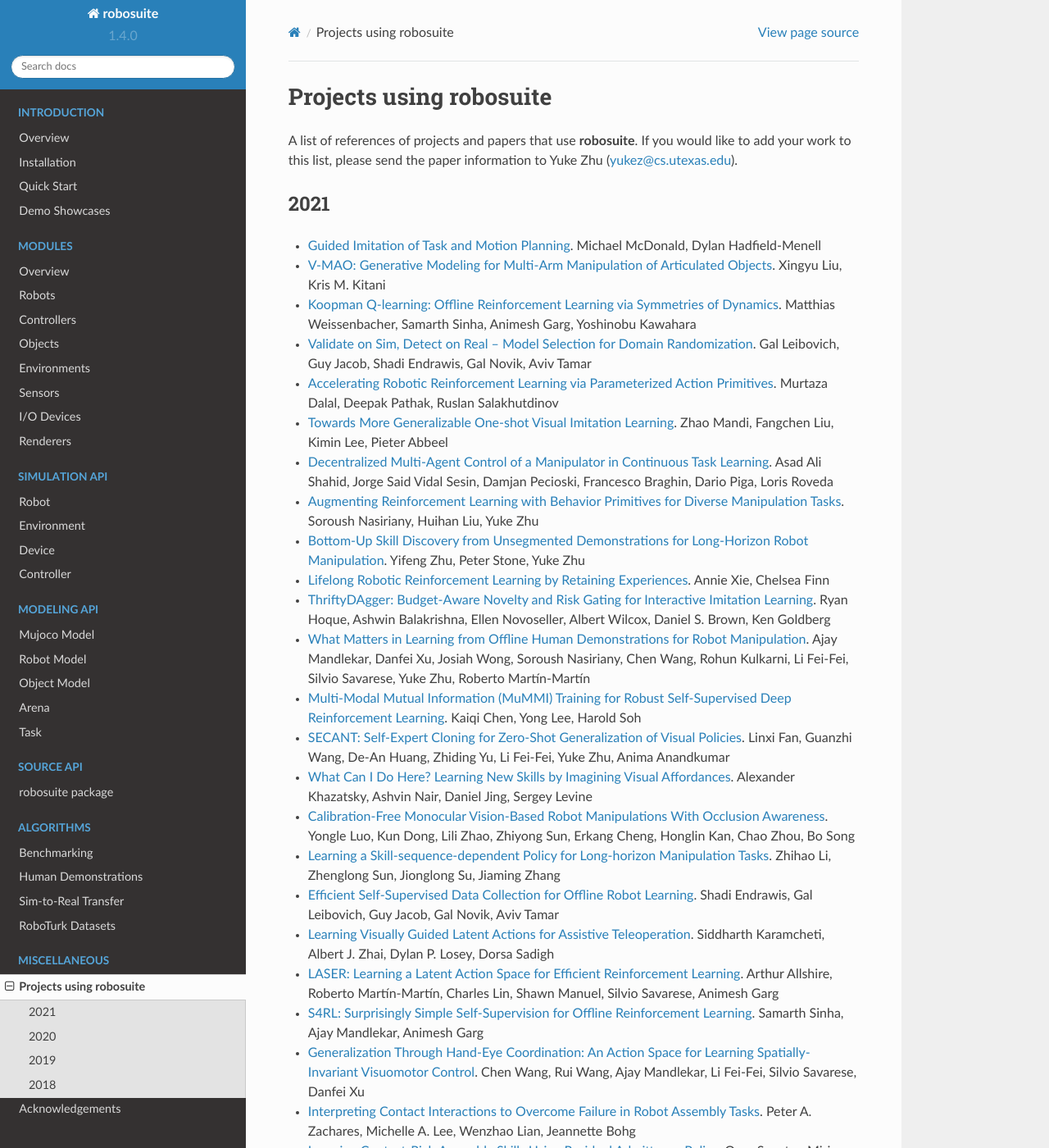
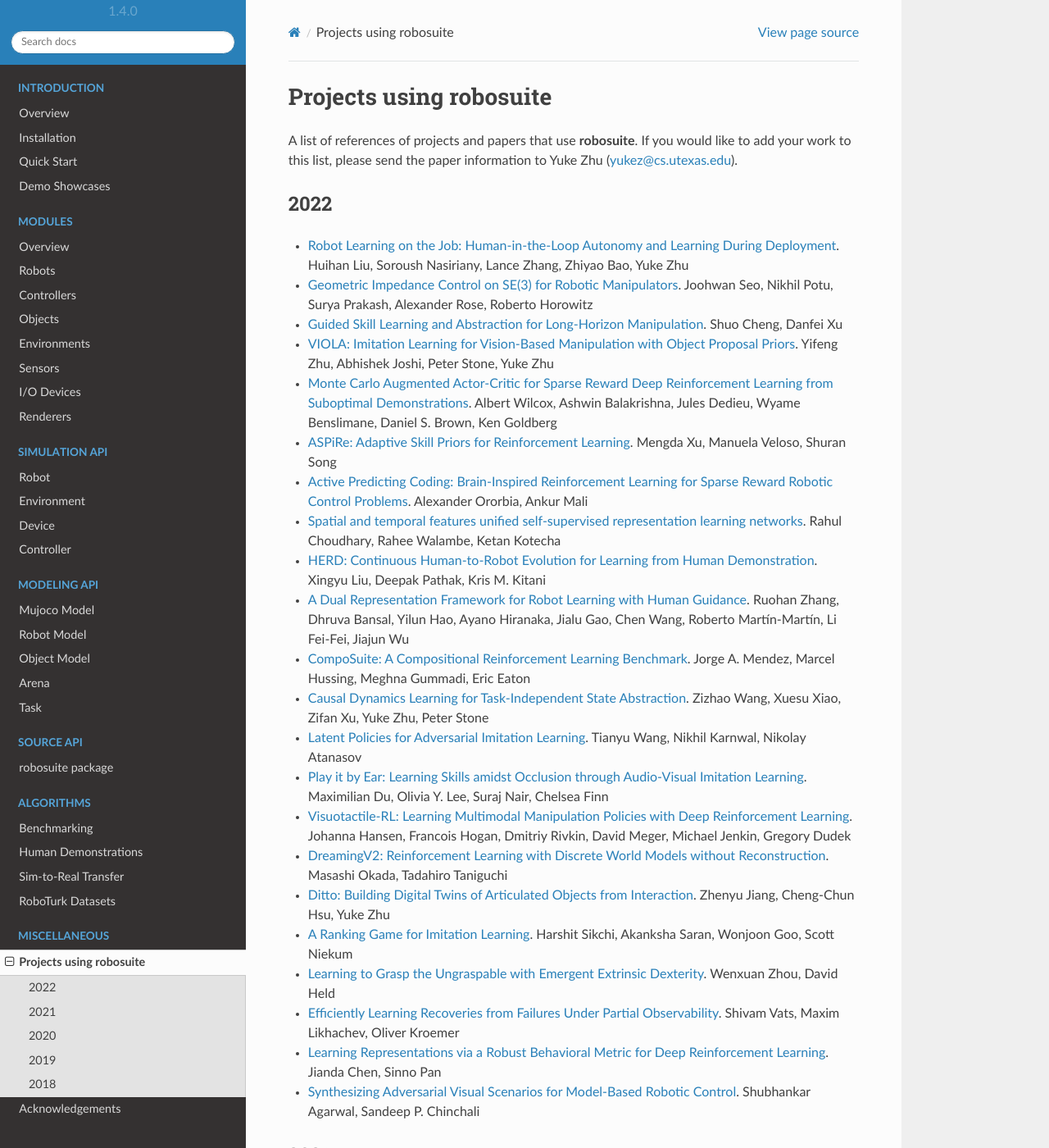
Before and after one commit to ARISE-Initiative/robosuite, a Sphinx documentation site: the page built from docs/references.md, in a window 1280 px wide and 1400 px high. Shown: the whole window at 82% size. Built offline with Sphinx 7.4.7 and the Read the Docs theme 2.0.0, drawn with Linux system fonts in a browser that asks for light colours; some of the changed text lies outside the part shown.

Commit message:
update references for 2021 and 2022

```diff
--- a/docs/references.md
+++ b/docs/references.md
@@ -1,6 +1,31 @@
 # Projects using robosuite
 
 A list of references of projects and papers that use **robosuite**. If you would like to add your work to this list, please send the paper information to Yuke Zhu ([yukez@cs.utexas.edu](mailto:yukez@cs.utexas.edu)).
+
+## 2022
+
+- [Robot Learning on the Job: Human-in-the-Loop Autonomy and Learning During Deployment](https://arxiv.org/abs/2211.08416). Huihan Liu, Soroush Nasiriany, Lance Zhang, Zhiyao Bao, Yuke Zhu
+- [Geometric Impedance Control on SE(3) for Robotic Manipulators](https://arxiv.org/abs/2211.07945). Joohwan Seo, Nikhil Potu, Surya Prakash, Alexander Rose, Roberto Horowitz
+- [Guided Skill Learning and Abstraction for Long-Horizon Manipulation](https://arxiv.org/abs/2210.12631). Shuo Cheng, Danfei Xu
+- [VIOLA: Imitation Learning for Vision-Based Manipulation with Object Proposal Priors](https://arxiv.org/abs/2210.11339). Yifeng Zhu, Abhishek Joshi, Peter Stone, Yuke Zhu
+- [Monte Carlo Augmented Actor-Critic for Sparse Reward Deep Reinforcement Learning from Suboptimal Demonstrations](https://arxiv.org/abs/2210.07432). Albert Wilcox, Ashwin Balakrishna, Jules Dedieu, Wyame Benslimane, Daniel S. Brown, Ken Goldberg
+- [ASPiRe: Adaptive Skill Priors for Reinforcement Learning](https://arxiv.org/abs/2209.15205). Mengda Xu, Manuela Veloso, Shuran Song
+- [Active Predicting Coding: Brain-Inspired Reinforcement Learning for Sparse Reward Robotic Control Problems](https://arxiv.org/abs/2209.09174). Alexander Ororbia, Ankur Mali
+- [Spatial and temporal features unified self-supervised representation learning networks](https://www.sciencedirect.com/science/article/pii/S0921889022001506). Rahul Choudhary, Rahee Walambe, Ketan Kotecha
+- [HERD: Continuous Human-to-Robot Evolution for Learning from Human Demonstration](https://openreview.net/forum?id=VHia4Cint7). Xingyu Liu, Deepak Pathak, Kris M. Kitani
+- [A Dual Representation Framework for Robot Learning with Human Guidance](https://openreview.net/forum?id=H6rr_CGzV9y). Ruohan Zhang, Dhruva Bansal, Yilun Hao, Ayano Hiranaka, Jialu Gao, Chen Wang, Roberto Martín-Martín, Li Fei-Fei, Jiajun Wu
+- [CompoSuite: A Compositional Reinforcement Learning Benchmark](https://arxiv.org/abs/2207.04136). Jorge A. Mendez, Marcel Hussing, Meghna Gummadi, Eric Eaton
+- [Causal Dynamics Learning for Task-Independent State Abstraction](https://arxiv.org/abs/2206.13452). Zizhao Wang, Xuesu Xiao, Zifan Xu, Yuke Zhu, Peter Stone
+- [Latent Policies for Adversarial Imitation Learning](https://arxiv.org/abs/2206.11299). Tianyu Wang, Nikhil Karnwal, Nikolay Atanasov
+- [Play it by Ear: Learning Skills amidst Occlusion through Audio-Visual Imitation Learning](https://arxiv.org/abs/2205.14850). Maximilian Du, Olivia Y. Lee, Suraj Nair, Chelsea Finn
+- [Visuotactile-RL: Learning Multimodal Manipulation Policies with Deep Reinforcement Learning](https://ieeexplore.ieee.org/abstract/document/9812019). Johanna Hansen, Francois Hogan, Dmitriy Rivkin, David Meger, Michael Jenkin, Gregory Dudek
+- [DreamingV2: Reinforcement Learning with Discrete World Models without Reconstruction](https://arxiv.org/abs/2203.00494). Masashi Okada, Tadahiro Taniguchi
+- [Ditto: Building Digital Twins of Articulated Objects from Interaction](https://arxiv.org/abs/2202.08227). Zhenyu Jiang, Cheng-Chun Hsu, Yuke Zhu
+- [A Ranking Game for Imitation Learning](https://arxiv.org/abs/2202.03481). Harshit Sikchi, Akanksha Saran, Wonjoon Goo, Scott Niekum
+- [Learning to Grasp the Ungraspable with Emergent Extrinsic Dexterity](https://arxiv.org/abs/2211.01500). Wenxuan Zhou, David Held
+- [Efficiently Learning Recoveries from Failures Under Partial Observability](https://arxiv.org/abs/2209.13605). Shivam Vats, Maxim Likhachev, Oliver Kroemer
+- [Learning Representations via a Robust Behavioral Metric for Deep Reinforcement Learning](https://openreview.net/forum?id=7YXXt9lRls). Jianda Chen, Sinno Pan
+- [Synthesizing Adversarial Visual Scenarios for Model-Based Robotic Control](https://openreview.net/forum?id=WJbw_C-pCox). Shubhankar Agarwal, Sandeep P. Chinchali
 
 ## 2021
 
@@ -28,6 +53,12 @@
 - [Generalization Through Hand-Eye Coordination: An Action Space for Learning Spatially-Invariant Visuomotor Control](https://arxiv.org/abs/2103.00375). Chen Wang, Rui Wang, Ajay Mandlekar, Li Fei-Fei, Silvio Savarese, Danfei Xu
 - [Interpreting Contact Interactions to Overcome Failure in Robot Assembly Tasks](https://arxiv.org/abs/2101.02725). Peter A. Zachares, Michelle A. Lee, Wenzhao Lian, Jeannette Bohg
 - [Learning Contact-Rich Assembly Skills Using Residual Admittance Policy](https://ieeexplore.ieee.org/document/9636547). Oren Spector, Miriam Zacksenhouse
+- [Learning Multi-Arm Manipulation Through Collaborative Teleoperation](https://arxiv.org/abs/2012.06738). Albert Tung, Josiah Wong, Ajay Mandlekar, Roberto Martín-Martín, Yuke Zhu, Li Fei-Fei, Silvio Savarese
+- [OSCAR: Data-Driven Operational Space Control for Adaptive and Robust Robot Manipulation](https://arxiv.org/abs/2110.00704). Josiah Wong, Viktor Makoviychuk, Anima Anandkumar, Yuke Zhu
+- [OPIRL: Sample Efficient Off-Policy Inverse Reinforcement Learning via Distribution Matching](https://arxiv.org/abs/2109.04307). Hana Hoshino, Kei Ota, Asako Kanezaki, Rio Yokota
+- [RLDS: an Ecosystem to Generate, Share and Use Datasets in Reinforcement Learning](https://arxiv.org/abs/2111.02767). Sabela Ramos, Sertan Girgin, Léonard Hussenot, Damien Vincent, Hanna Yakubovich, Daniel Toyama, Anita Gergely, Piotr Stanczyk, Raphael Marinier, Jeremiah Harmsen, Olivier Pietquin, Nikola Momchev
+- [RMPs for Safe Impedance Control in Contact-Rich Manipulation](https://arxiv.org/abs/2109.12103). Seiji Shaw, Ben Abbatematteo, George Konidaris
+- [Learning Robotic Manipulation Skills Using an Adaptive Force-Impedance Action Space](https://arxiv.org/abs/2110.09904). Maximilian Ulmer, Elie Aljalbout, Sascha Schwarz, Sami Haddadin
 
 ## 2020
 
```
